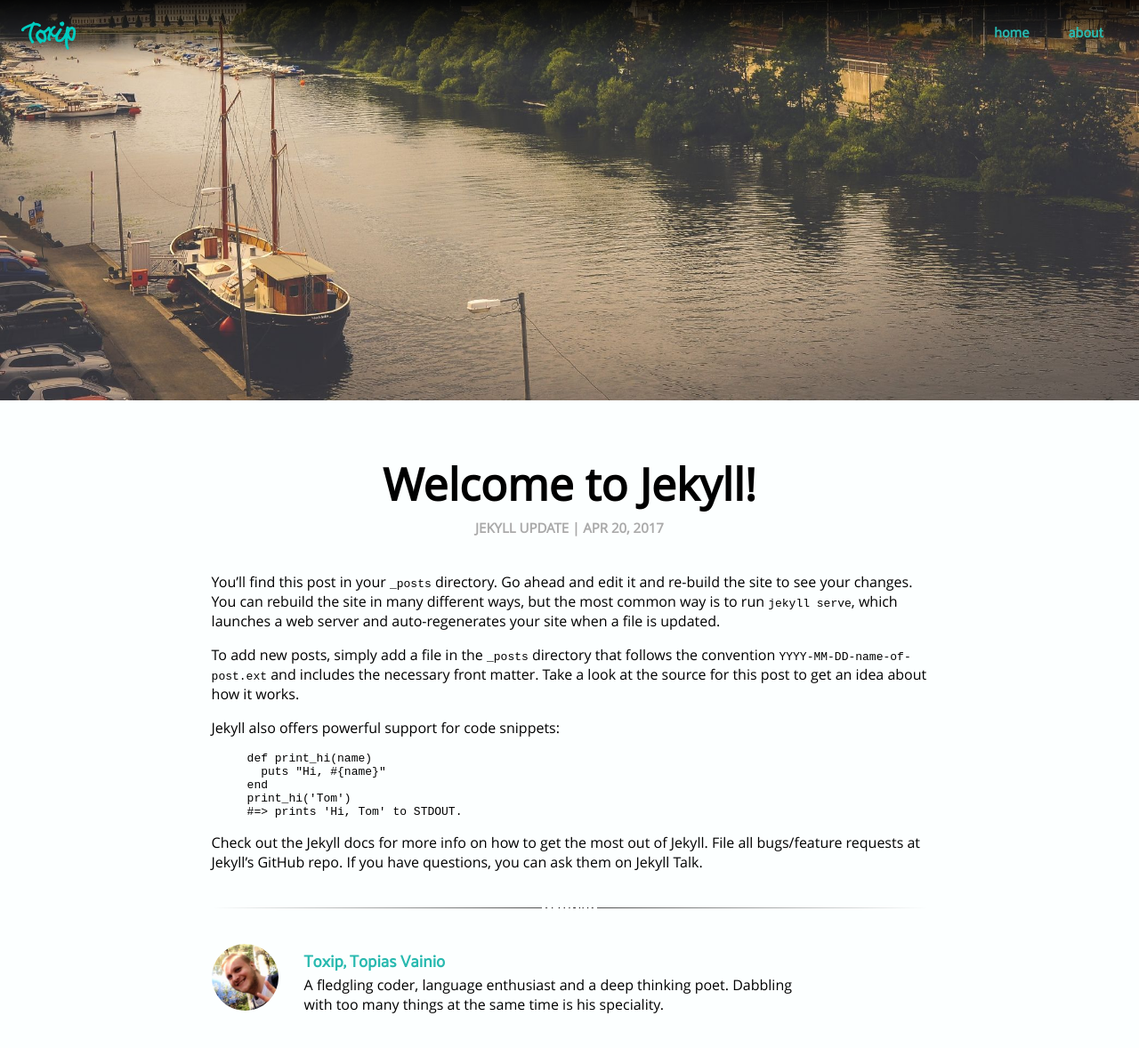
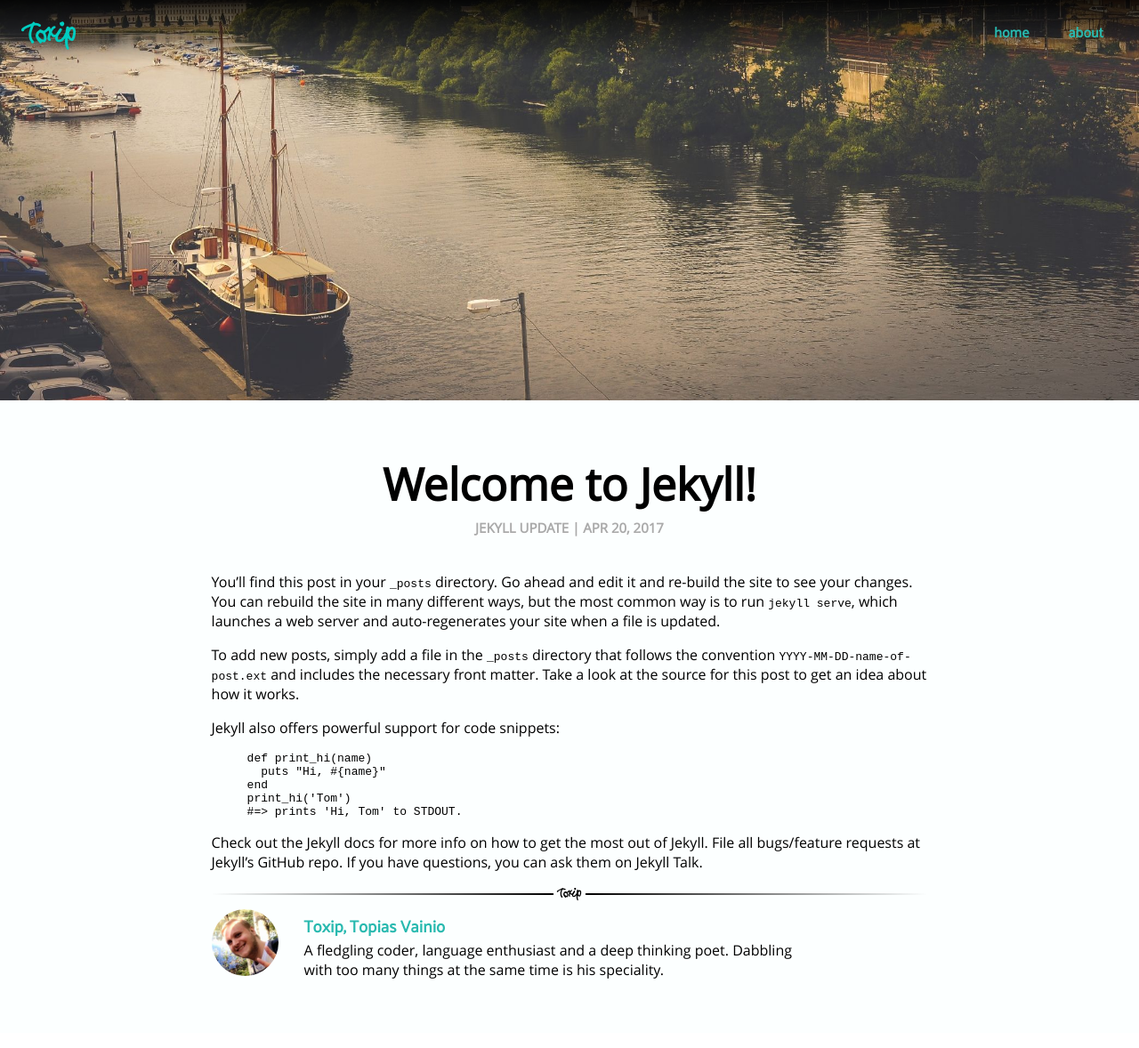
Before and after one commit to topiasv/toxip.net, a Jekyll site: the page built from _posts/2017-04-20-welcome-to-jekyll.markdown, in a window 1280 px wide and 1200 px high. Shown: the top 1178 px of the window at 89% size. Built offline with Jekyll 4.4.1, drawn with Linux system fonts in a browser that asks for light colours; nearby versions of some CDN libraries.

Commit message:
Change author footer hr to match logo

```diff
--- a/css/main.css
+++ b/css/main.css
@@ -379,26 +379,39 @@ html:not(.can-touch) #navbar.scrolled .site-logo:hover .svg,
   margin: 0 20px 0 20px;
 }
 
-hr.toxip-style {
-  border: 0;
-  height: 1px;
-  background-image: linear-gradient(to right,
-    rgba(0, 0, 0, 0),
-    rgba(0, 0, 0, 0.75),
-    rgba(0, 0, 0, 0));
-  text-align: center;
-  margin: 40px 0;
+hr {
+    background: url('/img/signature.svg') no-repeat top center;
+    background-size: contain;
+    display: block;
+    height: 18px;
+    border: 0;
+    position: relative;
 }
-
-hr.toxip-style:after {
-  font-family: 'Palanquin', sans-serif;
-  content: "</Toxip>";
-  display: inline-block;
-  position: relative;
-  top: -1em;
-  font-size: 1em;
-  padding: 0 0.25em;
-  background: white;
+hr:before,
+hr:after {
+    content: '';
+    display: block;
+    position: absolute;
+    height: 2px;
+    top: 8px;
+}
+hr:before {
+    left: 0;
+    right: 50%;
+    margin-right: 18px;
+    background-image: linear-gradient(to right,
+      rgba(0, 0, 0, 0),
+      rgba(0, 0, 0, 0.5),
+      rgba(0, 0, 0, 1));
+}
+hr:after {
+    right: 0;
+    left: 50%;
+    margin-left: 18px;
+    background-image: linear-gradient(to right,
+      rgba(0, 0, 0, 1),
+      rgba(0, 0, 0, 0.5),
+      rgba(0, 0, 0, 0));
 }
 
 @media screen and (max-width: 1000px) {
```
